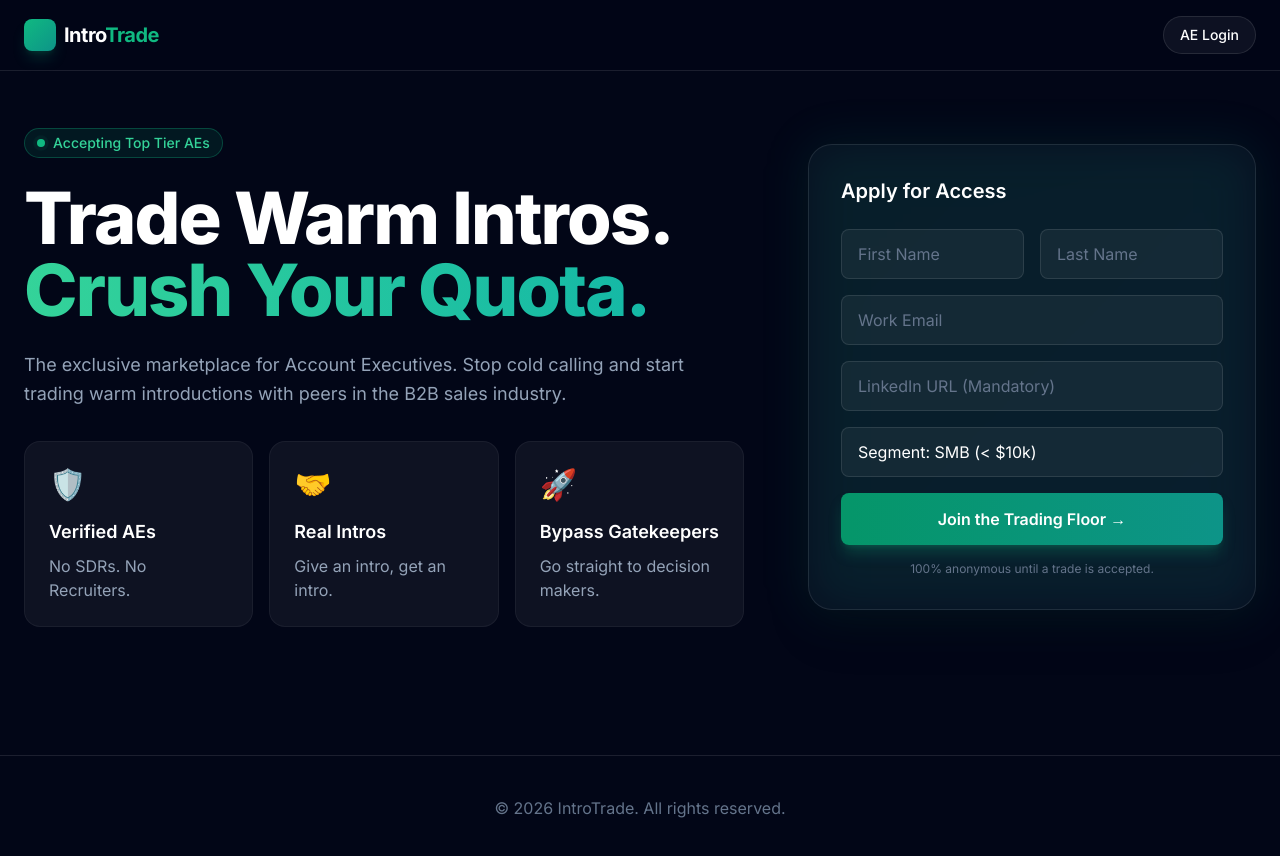
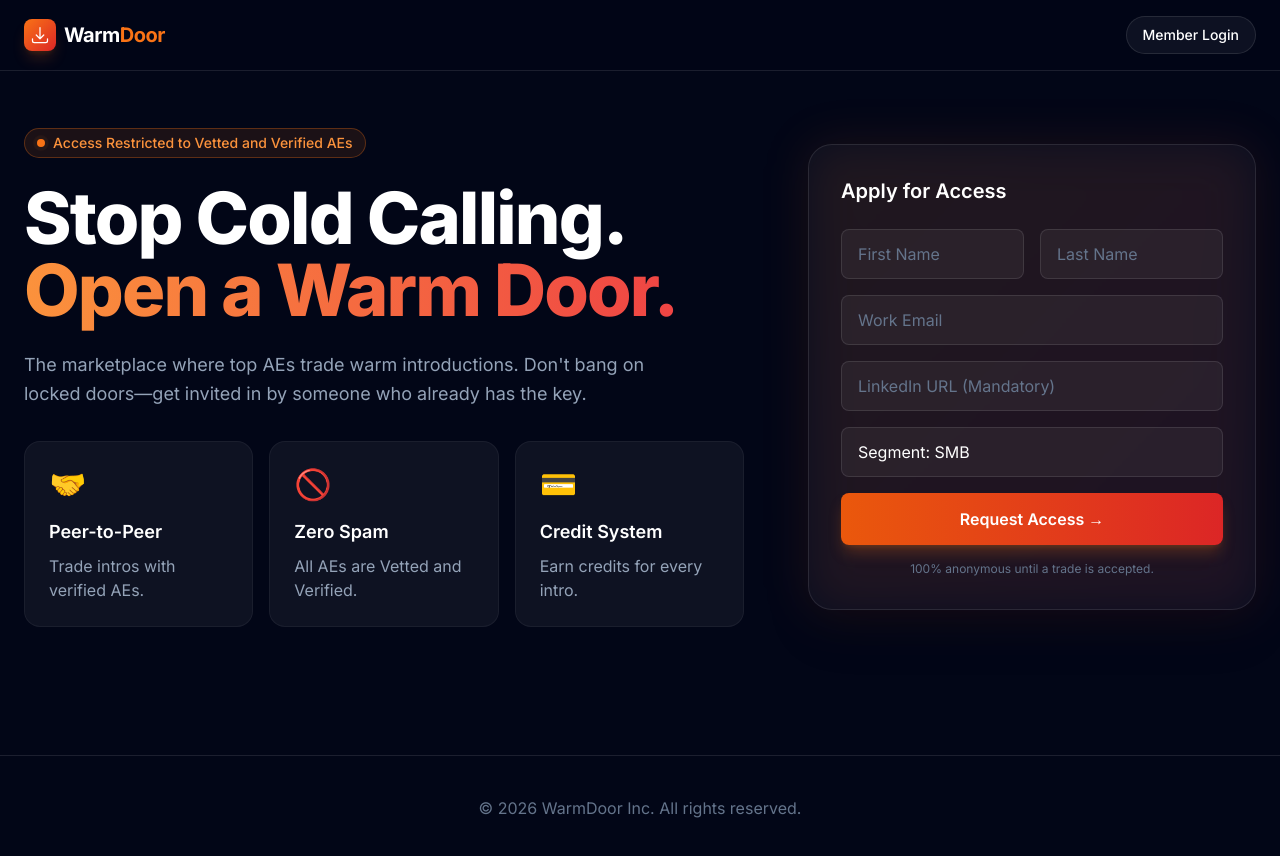
Before and after one commit to danieljacklowe/b2b-network, a Next.js app: page / in a window 1280 px wide. Shown: the top 856 px of the page. Built offline with nearby package versions, Linux system fonts and the light colour scheme.

Commit message:
Official Launch: WarmDoor Brand

```diff
--- a/app/layout.tsx
+++ b/app/layout.tsx
@@ -6,8 +6,8 @@ import { ClerkProvider } from '@clerk/nextjs';
 const inter = Inter({ subsets: ["latin"] });
 
 export const metadata: Metadata = {
-  title: "B2B Exchange",
-  description: "The private network for elite AEs.",
+  title: "WarmDoor | The AE Intro Marketplace",
+  description: "Stop cold calling. Trade warm introductions with top Account Executives. The exclusive network for quota crushers.",
 };
 
 export default function RootLayout({
--- a/app/page.tsx
+++ b/app/page.tsx
@@ -9,11 +9,16 @@ function Navbar() {
     <nav className="fixed top-0 z-50 w-full border-b border-white/10 bg-slate-950/80 backdrop-blur-md">
       <div className="mx-auto flex max-w-7xl items-center justify-between px-6 py-4">
         <div className="flex items-center gap-2">
-          <div className="h-8 w-8 rounded-lg bg-emerald-600 bg-gradient-to-br from-emerald-500 to-teal-600 shadow-lg shadow-emerald-500/20"></div>
-          <span className="text-xl font-bold text-white tracking-tight">Intro<span className="text-emerald-500">Trade</span></span>
+          {/* Logo Icon: A Door opening with warmth */}
+          <div className="flex h-8 w-8 items-center justify-center rounded-lg bg-orange-600 bg-gradient-to-br from-orange-500 to-red-600 shadow-lg shadow-orange-500/20">
+            <svg xmlns="http://www.w3.org/2000/svg" viewBox="0 0 24 24" fill="currentColor" className="h-5 w-5 text-white">
+              <path fillRule="evenodd" d="M12 2.25a.75.75 0 01.75.75v11.69l3.22-3.22a.75.75 0 111.06 1.06l-4.5 4.5a.75.75 0 01-1.06 0l-4.5-4.5a.75.75 0 111.06-1.06l3.22 3.22V3a.75.75 0 01.75-.75zm-9 13.5a.75.75 0 01.75.75v2.25a1.5 1.5 0 001.5 1.5h13.5a1.5 1.5 0 001.5-1.5V16.5a.75.75 0 011.5 0v2.25a3 3 0 01-3 3H5.25a3 3 0 01-3-3V16.5a.75.75 0 01.75-.75z" clipRule="evenodd" />
+            </svg>
+          </div>
+          <span className="text-xl font-bold text-white tracking-tight">Warm<span className="text-orange-500">Door</span></span>
         </div>
         <button className="rounded-full border border-white/10 bg-white/5 px-4 py-2 text-sm font-medium text-white transition-colors hover:bg-white/10">
-          AE Login
+          Member Login
         </button>
       </div>
     </nav>
@@ -22,7 +27,7 @@ function Navbar() {
 
 function Feature({ title, desc, icon }: { title: string; desc: string; icon: string }) {
   return (
-    <div className="group rounded-2xl border border-white/5 bg-white/5 p-6 transition-all hover:border-emerald-500/30 hover:bg-white/10">
+    <div className="group rounded-2xl border border-white/5 bg-white/5 p-6 transition-all hover:border-orange-500/30 hover:bg-white/10">
       <div className="mb-4 text-3xl">{icon}</div>
       <h3 className="mb-2 text-lg font-semibold text-white">{title}</h3>
       <p className="text-slate-400">{desc}</p>
@@ -34,7 +39,7 @@ function Footer() {
   return (
     <footer className="mt-20 border-t border-white/10 bg-slate-950 py-10">
       <div className="mx-auto max-w-7xl px-6 text-center text-slate-500">
-        <p>&copy; {new Date().getFullYear()} IntroTrade. All rights reserved.</p>
+        <p>&copy; {new Date().getFullYear()} WarmDoor Inc. All rights reserved.</p>
       </div>
     </footer>
   );
@@ -52,14 +57,13 @@ export default function Home() {
 
     const formData = new FormData(event.currentTarget);
 
-    // Logic remains the same, just the context changes
     const data = {
       firstName: formData.get("firstName"),
       lastName: formData.get("lastName"),
       email: formData.get("email"),
       linkedIn: formData.get("linkedIn"),
       dealSize: formData.get("dealSize"),
-      icp: "AE Marketplace",
+      icp: "WarmDoor Waitlist",
     };
 
     try {
@@ -87,13 +91,13 @@ export default function Home() {
     return (
       <main className="flex min-h-screen flex-col items-center justify-center bg-slate-950 p-6 text-center text-white">
         <Navbar />
-        <div className="animate-in fade-in zoom-in duration-500 max-w-md rounded-2xl border border-emerald-500/20 bg-slate-900 p-10 shadow-2xl shadow-emerald-500/10">
-          <div className="mx-auto mb-6 flex h-16 w-16 items-center justify-center rounded-full bg-emerald-500/10 text-3xl">
-            🤝
+        <div className="animate-in fade-in zoom-in duration-500 max-w-md rounded-2xl border border-orange-500/20 bg-slate-900 p-10 shadow-2xl shadow-orange-500/10">
+          <div className="mx-auto mb-6 flex h-16 w-16 items-center justify-center rounded-full bg-orange-500/10 text-3xl">
+            🔑
           </div>
-          <h1 className="mb-4 text-3xl font-bold text-white">Request Received</h1>
+          <h1 className="mb-4 text-3xl font-bold text-white">The Door is Open.</h1>
           <p className="text-slate-400">
-            We are verifying your LinkedIn profile. Once approved, you can start trading introductions.
+            Your request to join WarmDoor has been received. We verify every AE manually to ensure quality.
           </p>
           <button
             onClick={() => window.location.reload()}
@@ -107,7 +111,7 @@ export default function Home() {
   }
 
   return (
-    <div className="min-h-screen bg-slate-950 selection:bg-emerald-500/30">
+    <div className="min-h-screen bg-slate-950 selection:bg-orange-500/30">
       <Navbar />
 
       <main className="mx-auto flex max-w-7xl flex-col items-center px-6 pt-32 pb-12 lg:flex-row lg:gap-16">
@@ -115,29 +119,30 @@ export default function Home() {
         {/* Left Column: Copy & Social Proof */}
         <div className="mb-12 flex-1 text-center lg:mb-0 lg:text-left">
 
-          <div className="mx-auto mb-6 inline-flex items-center rounded-full border border-emerald-500/30 bg-emerald-500/10 px-3 py-1 text-sm font-medium text-emerald-400 lg:mx-0">
+          <div className="mx-auto mb-6 inline-flex items-center rounded-full border border-orange-500/30 bg-orange-500/10 px-3 py-1 text-sm font-medium text-orange-400 lg:mx-0">
             <span className="mr-2 flex h-2 w-2 relative">
-              <span className="animate-ping absolute inline-flex h-full w-full rounded-full bg-emerald-400 opacity-75"></span>
-              <span className="relative inline-flex rounded-full h-2 w-2 bg-emerald-500"></span>
+              <span className="animate-ping absolute inline-flex h-full w-full rounded-full bg-orange-400 opacity-75"></span>
+              <span className="relative inline-flex rounded-full h-2 w-2 bg-orange-500"></span>
             </span>
-            Accepting Top Tier AEs
+            Access Restricted to Vetted and Verified AEs
           </div>
 
           <h1 className="mb-6 text-5xl font-extrabold tracking-tight text-white sm:text-7xl">
-            Trade Warm Intros. <br />
-            <span className="text-transparent bg-clip-text bg-gradient-to-r from-emerald-400 to-teal-500">
-              Crush Your Quota.
+            Stop Cold Calling. <br />
+            <span className="text-transparent bg-clip-text bg-gradient-to-r from-orange-400 to-red-500">
+              Open a Warm Door.
             </span>
           </h1>
 
           <p className="mb-8 text-lg text-slate-400 leading-relaxed max-w-2xl mx-auto lg:mx-0">
-            The exclusive marketplace for Account Executives. Stop cold calling and start trading warm introductions with peers in the B2B sales industry.
+            The marketplace where top AEs trade warm introductions.
+            Don't bang on locked doors—get invited in by someone who already has the key.
           </p>
 
           <div className="grid grid-cols-1 gap-4 sm:grid-cols-3 text-left">
-            <Feature title="Verified AEs" desc="No SDRs. No Recruiters." icon="🛡️" />
-            <Feature title="Real Intros" desc="Give an intro, get an intro." icon="🤝" />
-            <Feature title="Bypass Gatekeepers" desc="Go straight to decision makers." icon="🚀" />
+            <Feature title="Peer-to-Peer" desc="Trade intros with verified AEs." icon="🤝" />
+            <Feature title="Zero Spam" desc="All AEs are Vetted and Verified." icon="🚫" />
+            <Feature title="Credit System" desc="Earn credits for every intro." icon="💳" />
           </div>
         </div>
 
@@ -145,7 +150,7 @@ export default function Home() {
         <div className="w-full max-w-md flex-shrink-0">
           <div className="relative rounded-3xl border border-white/10 bg-slate-900/50 p-8 shadow-2xl backdrop-blur-xl">
             {/* Glow Effect behind form */}
-            <div className="absolute -inset-1 -z-10 rounded-3xl bg-gradient-to-br from-emerald-500/20 to-teal-500/20 opacity-50 blur-xl"></div>
+            <div className="absolute -inset-1 -z-10 rounded-3xl bg-gradient-to-br from-orange-500/20 to-red-500/20 opacity-50 blur-xl"></div>
 
             <h2 className="mb-6 text-xl font-semibold text-white">Apply for Access</h2>
 
@@ -156,14 +161,14 @@ export default function Home() {
                   name="firstName"
                   required
                   placeholder="First Name"
-                  className="w-full rounded-lg bg-white/5 border border-white/10 px-4 py-3 text-white placeholder-slate-500 focus:border-emerald-500 focus:bg-white/10 focus:outline-none transition-all"
+                  className="w-full rounded-lg bg-white/5 border border-white/10 px-4 py-3 text-white placeholder-slate-500 focus:border-orange-500 focus:bg-white/10 focus:outline-none transition-all"
                 />
                 <input
                   type="text"
                   name="lastName"
                   required
                   placeholder="Last Name"
-                  className="w-full rounded-lg bg-white/5 border border-white/10 px-4 py-3 text-white placeholder-slate-500 focus:border-emerald-500 focus:bg-white/10 focus:outline-none transition-all"
+                  className="w-full rounded-lg bg-white/5 border border-white/10 px-4 py-3 text-white placeholder-slate-500 focus:border-orange-500 focus:bg-white/10 focus:outline-none transition-all"
                 />
               </div>
 
@@ -172,7 +177,7 @@ export default function Home() {
                 name="email"
                 required
                 placeholder="Work Email"
-                className="w-full rounded-lg bg-white/5 border border-white/10 px-4 py-3 text-white placeholder-slate-500 focus:border-emerald-500 focus:bg-white/10 focus:outline-none transition-all"
+                className="w-full rounded-lg bg-white/5 border border-white/10 px-4 py-3 text-white placeholder-slate-500 focus:border-orange-500 focus:bg-white/10 focus:outline-none transition-all"
               />
 
               <input
@@ -180,25 +185,25 @@ export default function Home() {
                 name="linkedIn"
                 placeholder="LinkedIn URL (Mandatory)"
                 required
-                className="w-full rounded-lg bg-white/5 border border-white/10 px-4 py-3 text-white placeholder-slate-500 focus:border-emerald-500 focus:bg-white/10 focus:outline-none transition-all"
+                className="w-full rounded-lg bg-white/5 border border-white/10 px-4 py-3 text-white placeholder-slate-500 focus:border-orange-500 focus:bg-white/10 focus:outline-none transition-all"
               />
 
               <select
                 name="dealSize"
-                className="w-full rounded-lg bg-white/5 border border-white/10 px-4 py-3 text-white focus:border-emerald-500 focus:bg-white/10 focus:outline-none transition-all appearance-none"
+                className="w-full rounded-lg bg-white/5 border border-white/10 px-4 py-3 text-white focus:border-orange-500 focus:bg-white/10 focus:outline-none transition-all appearance-none"
               >
-                <option className="bg-slate-900" value="SMB (< $10k)">Segment: SMB (&lt; $10k)</option>
-                <option className="bg-slate-900" value="Mid-Market ($10k-$50k)">Segment: Mid-Market ($10k-$50k)</option>
-                <option className="bg-slate-900" value="Enterprise ($100k+)">Segment: Enterprise ($100k+)</option>
-                <option className="bg-slate-900" value="Strategic ($1M+)">Segment: Strategic ($1M+)</option>
+                <option className="bg-slate-900" value="SMB">Segment: SMB</option>
+                <option className="bg-slate-900" value="Mid-Market">Segment: Mid-Market</option>
+                <option className="bg-slate-900" value="Enterprise">Segment: Enterprise</option>
+                <option className="bg-slate-900" value="Strategic">Segment: Strategic</option>
               </select>
 
               <button
                 type="submit"
                 disabled={isLoading}
-                className="w-full rounded-lg bg-gradient-to-r from-emerald-600 to-teal-600 px-4 py-3.5 font-semibold text-white shadow-lg shadow-emerald-500/25 hover:from-emerald-500 hover:to-teal-500 focus:ring-2 focus:ring-emerald-500 focus:ring-offset-2 focus:ring-offset-slate-900 disabled:opacity-50 transition-all transform active:scale-[0.98]"
+                className="w-full rounded-lg bg-gradient-to-r from-orange-600 to-red-600 px-4 py-3.5 font-semibold text-white shadow-lg shadow-orange-500/25 hover:from-orange-500 hover:to-red-500 focus:ring-2 focus:ring-orange-500 focus:ring-offset-2 focus:ring-offset-slate-900 disabled:opacity-50 transition-all transform active:scale-[0.98]"
               >
-                {isLoading ? "Processing..." : "Join the Trading Floor →"}
+                {isLoading ? "Unlocking..." : "Request Access →"}
               </button>
 
               <p className="text-center text-xs text-slate-500">
```
